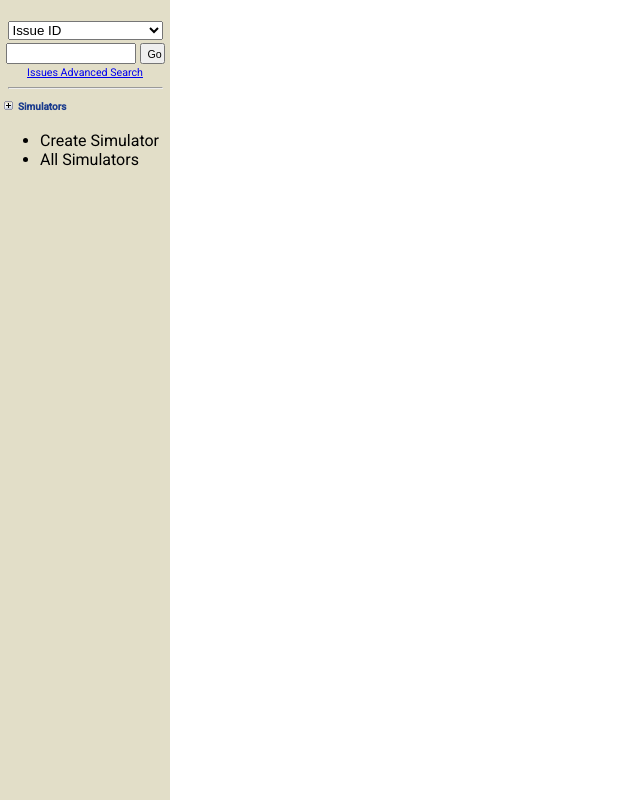
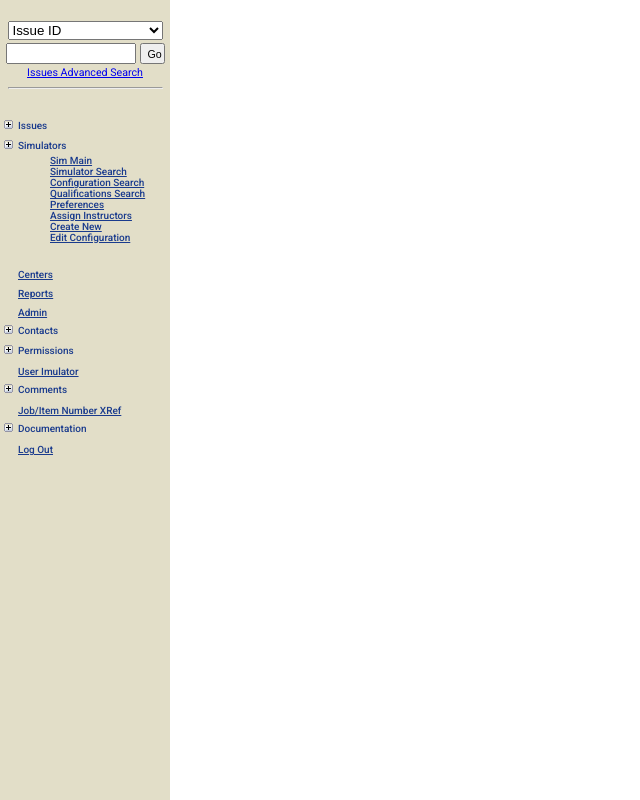
Before and after one commit to z2297/simulated-issues, an Angular app in the folder app/: page / in a window 1280 px wide. Both pictures are taken after a click on the element "Simulators". Shown: the whole page, without its empty margins (0-640 px from the left). Built offline with nearby package versions, Linux system fonts and the light colour scheme.

Commit message:
refactor: sidebar

```diff
--- a/app/src/app/components/sidebar/sidebar.component.html
+++ b/app/src/app/components/sidebar/sidebar.component.html
@@ -12,18 +12,105 @@
     <a href="/">Issues Advanced Search</a>
     <hr>
   </div>
-  <div class="navigation-section" id="section-1">
-    <div class="section-header">
-      <img ngSrc="assets/plus.gif" height="18" width="18" alt="">
-      <span>Simulators</span>
+  <div class="navigation-container">
+    <div class="navigation-section">
+      <div class="section-header" (click)="expandNavigationSection('Issues')">
+        <img ngSrc="assets/plus.gif" height="18" width="18" alt="">
+        <span>Issues</span>
+      </div>
+
+      <div [ngClass]="{'hidden': !isExpanded('Issues')}" class="navigation-property-list">
+        <span class="navigation-property">Issues Main</span>
+        <span class="navigation-property">Create New</span>
+        <span class="navigation-property">Edit Issue</span>
+        <span class="navigation-property">Advanced Search</span>
+        <span class="navigation-property">Support Req. Search</span>
+        <span class="navigation-property">VSS Info Search</span>
+        <span class="navigation-property">Preferences</span>
+      </div>
     </div>
-    <ul id="navigation-property-list">
-      <li [routerLink]="['create-simulator']" class="navigation-property-1">
-        Create Simulator
-      </li>
-      <li [routerLink]="['all-simulators']" class="navigation-property-2">
-        All Simulators
-      </li>
-    </ul>
+
+    <div class="navigation-section" (click)="expandNavigationSection('Simulators')">
+      <div class="section-header">
+        <img ngSrc="assets/plus.gif" height="18" width="18" alt="">
+        <span>Simulators</span>
+      </div>
+
+      <div [ngClass]="{'hidden': !isExpanded('Simulators')}" class="navigation-property-list">
+        <span class="navigation-property">Sim Main</span>
+        <span class="navigation-property">Simulator Search</span>
+        <span class="navigation-property">Configuration Search</span>
+        <span class="navigation-property">Qualifications Search</span>
+        <span class="navigation-property">Preferences</span>
+        <span class="navigation-property">Assign Instructors</span>
+        <span [routerLink]="['create-simulator']" class="navigation-property">Create New</span>
+        <span class="navigation-property">Edit Configuration</span>
+      </div>
+    </div>
+    <div class="navigation-section">
+      <span class="navigation-item">Centers</span>
+    </div>
+    <div class="navigation-section">
+      <span class="navigation-item">Reports</span>
+    </div>
+    <div class="navigation-section">
+      <span class="navigation-item">Admin</span>
+    </div>
+    <div class="navigation-section" (click)="expandNavigationSection('Contacts')">
+      <div class="section-header">
+        <img ngSrc="assets/plus.gif" height="18" width="18" alt="">
+        <span>Contacts</span>
+      </div>
+
+      <div [ngClass]="{'hidden': !isExpanded('Contacts')}" class="navigation-property-list">
+        <span class="navigation-property">Contacts Main</span>
+        <span class="navigation-property">Search Contacts</span>
+        <span class="navigation-property">Preferences</span>
+      </div>
+    </div>
+    <div class="navigation-section" (click)="expandNavigationSection('Permissions')">
+      <div class="section-header">
+        <img ngSrc="assets/plus.gif" height="18" width="18" alt="">
+        <span>Permissions</span>
+      </div>
+
+      <div [ngClass]="{'hidden': !isExpanded('Permissions')}" class="navigation-property-list">
+        <span class="navigation-property">Permissions Main</span>
+        <span class="navigation-property">Define Role Heirarchy</span>
+        <span class="navigation-property">View Roles</span>
+        <span class="navigation-property">Assign Roles</span>
+      </div>
+    </div>
+    <div class="navigation-section">
+      <span class="navigation-item">User Imulator</span>
+    </div>
+    <div class="navigation-section" (click)="expandNavigationSection('Comments')">
+      <div class="section-header">
+        <img ngSrc="assets/plus.gif" height="18" width="18" alt="">
+        <span>Comments</span>
+      </div>
+
+      <div [ngClass]="{'hidden': !isExpanded('Comments')}" class="navigation-property-list">
+        <span class="navigation-property">Discussion Area</span>
+        <span class="navigation-property">Comments (Archive)</span>
+      </div>
+    </div>
+    <div class="navigation-section">
+      <span class="navigation-item">Job/Item Number XRef</span>
+    </div>
+    <div class="navigation-section" (click)="expandNavigationSection('Documentation')">
+      <div class="section-header">
+        <img ngSrc="assets/plus.gif" height="18" width="18" alt="">
+        <span>Documentation</span>
+      </div>
+
+      <div [ngClass]="{'hidden': !isExpanded('Documentation')}" class="navigation-property-list">
+        <span class="navigation-property">Instructions</span>
+        <span class="navigation-property">Release Notes</span>
+      </div>
+    </div>
+    <div class="navigation-section">
+        <span class="navigation-item">Log Out</span>
+    </div>
   </div>
 </div>
--- a/app/src/app/components/sidebar/sidebar.component.scss
+++ b/app/src/app/components/sidebar/sidebar.component.scss
@@ -57,11 +57,15 @@
       }
     }
 
+    .navigation-container {
+      width: 100%;
+      margin-top: 18px;
+
       .navigation-section {
-      width: 100%;
         .section-header {
           display: flex;
           align-items: center;
+          height: 20px;
 
           span {
             cursor: pointer;
@@ -70,9 +74,49 @@
             text-align: left;
             margin: 0 0 0 0;
             font-size: x-small;
-          font-weight: bold;
+            font-weight: 500;
           }
           span:hover {
+            color: red !important;
+          }
+        }
+
+        .navigation-property-list {
+          display: flex;
+          flex-direction: column;
+          cursor: pointer;
+          border: none;
+          color: #1a3b8d;
+          text-align: left;
+          margin: 0px 0px 20px 20px;
+          font-size: x-small;
+          font-weight: 500;
+
+          padding-left: 30px;
+
+          span {
+            text-decoration: underline;
+          }
+
+          span:hover {
+            color: red !important;
+          }
+        }
+
+      }
+
+      .navigation-item {
+        margin-left: 18px;
+        text-decoration: underline;
+        cursor: pointer;
+        border: none;
+        color: #1a3b8d;
+        text-align: left;
+        font-size: x-small;
+        font-weight: 500;
+
+
+        :hover {
           color: red !important;
         }
       }
@@ -103,6 +147,6 @@
   //   margin-bottom: 5px;
   // }
 
-  // .hidden {
-  //   display: none;
-  // }
+.hidden {
+  display: none !important;
+}
--- a/app/src/app/components/sidebar/sidebar.component.ts
+++ b/app/src/app/components/sidebar/sidebar.component.ts
@@ -12,6 +12,27 @@ import { NavigationSection } from '../../models/navigation-section.model';
   styleUrl: './sidebar.component.scss'
 })
 export class SidebarComponent {
-  constructor() {}
+  expandedSections: any[] = [];
 
+  expandNavigationSection(section: any): void {
+    if(this.sectionExpanded(section)) {
+      this.removeSectionFromExpandedList(section);
+      return;
+    }
+
+    this.expandedSections.push(section);
+  }
+
+  isExpanded(section: any): boolean {
+    return this.sectionExpanded(section);
+  }
+
+  private sectionExpanded(section: any): boolean {
+    return this.expandedSections.findIndex(s => s === section) !== -1;
+  }
+
+  private removeSectionFromExpandedList(section: any): void {
+    const index = this.expandedSections.findIndex(s => s === section);
+    this.expandedSections.splice(index, 1);
+  }
 }
```
Lines whose indentation alone changed are shown as unchanged.
